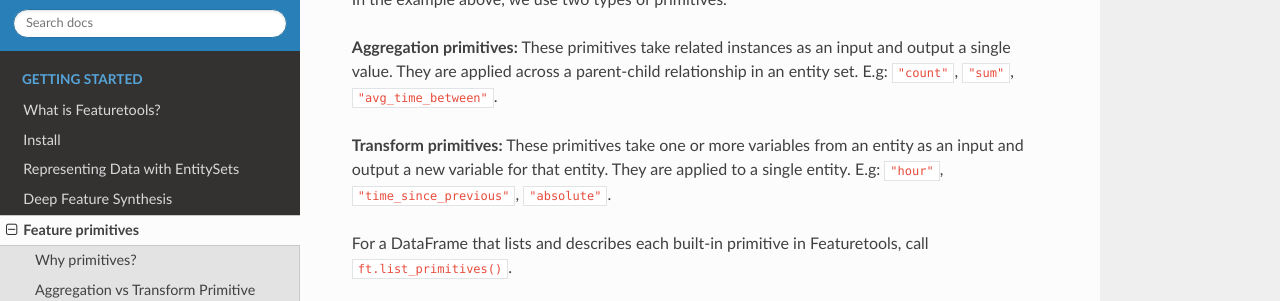
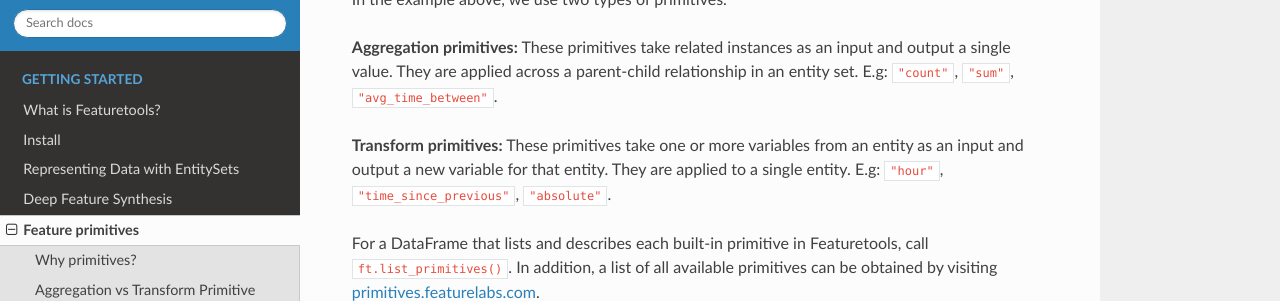
Before and after one commit to alteryx/featuretools, a Sphinx documentation site: the page built from docs/source/automated_feature_engineering/primitives.rst, in a window 1280 px wide and 900 px high, scrolled down 1288 px, cut to the strip 0-301 px from the top of the window. Built offline with Sphinx 7.4.7 and the Read the Docs theme 2.0.0, drawn with Linux system fonts in a browser that asks for light colours; pages that are not in the unit, such as notebooks, are missing from menus.

Commit message:
add doc links to primitives.featurelabs.com

```diff
--- a/docs/source/automated_feature_engineering/primitives.rst
+++ b/docs/source/automated_feature_engineering/primitives.rst
@@ -62,7 +62,7 @@
 
 **Transform primitives:** These primitives take one or more variables from an entity as an input and output a new variable for that entity. They are applied to a single entity. E.g: ``"hour"``, ``"time_since_previous"``, ``"absolute"``.
 
-For a DataFrame that lists and describes each built-in primitive in Featuretools, call ``ft.list_primitives()``.
+For a DataFrame that lists and describes each built-in primitive in Featuretools, call ``ft.list_primitives()``.  In addition, a list of all available primitives can be obtained by visiting `primitives.featurelabs.com <https://primitives.featurelabs.com/>`__.
 
 
 .. ipython:: python
```
Also changed, not shown: README.md (+2 -0 lines).
